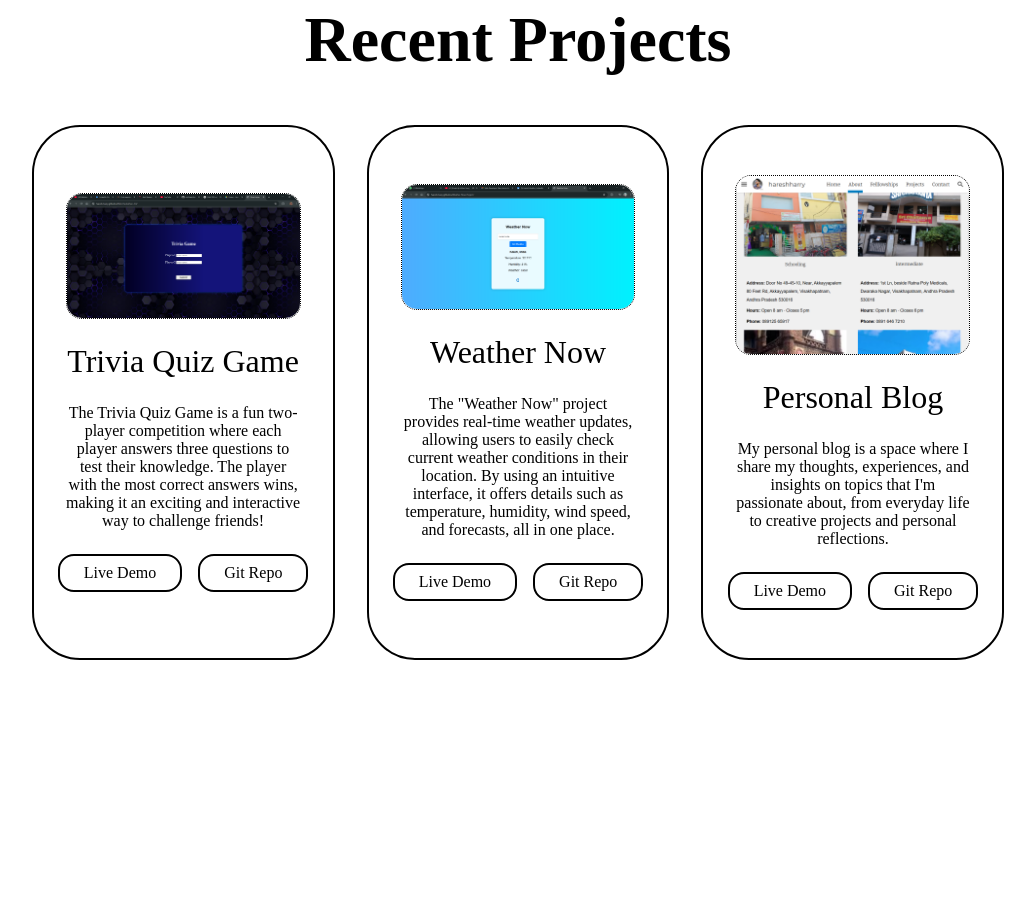
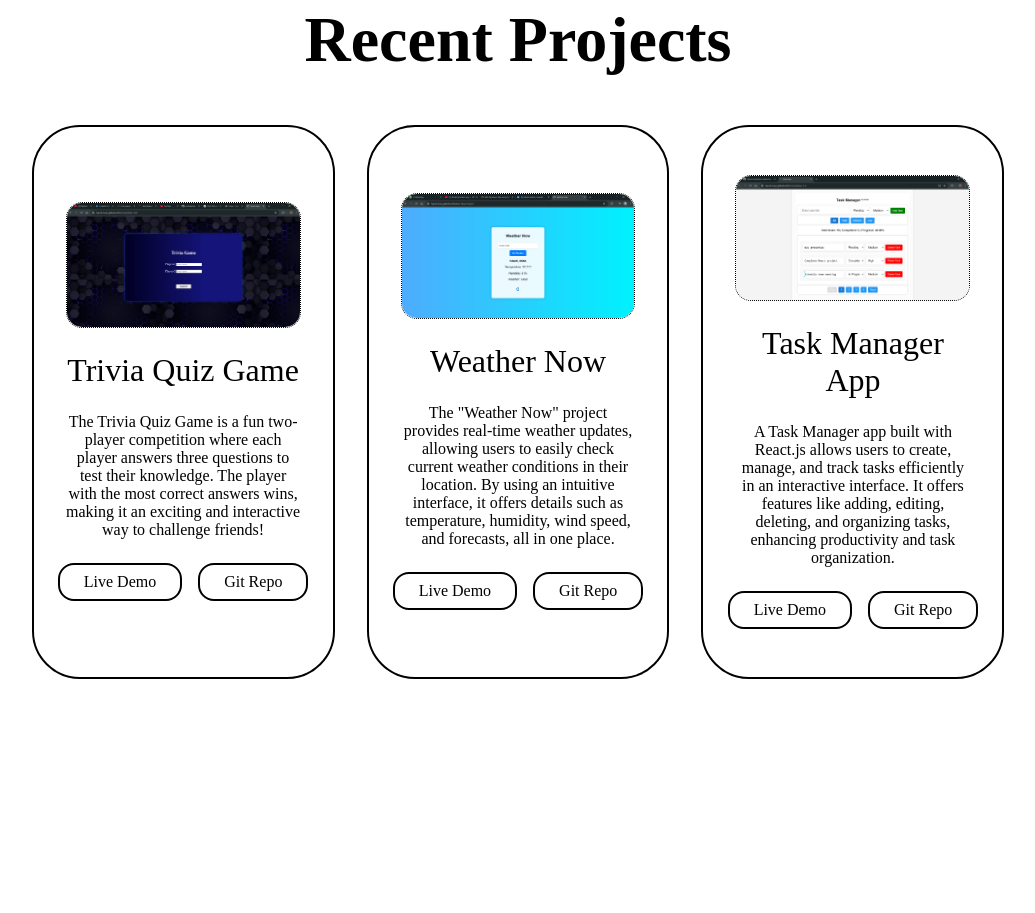
Before and after one commit to Haresh-harry/My-Personal-Portfolio, a plain HTML site: page index.html in a window 1280 px wide. Shown: the part 2375-3288 px from the top of the page, without its empty margins (122-1157 px from the left). Drawn offline with Linux system fonts and the light colour scheme.

Commit message:
Update index.html

```diff
--- a/index.html
+++ b/index.html
@@ -104,12 +104,12 @@
                 </div>
             </div>
             <div class="project-card">
-                <img src="project-3.png" alt="">
-                <h3>Personal Blog</h3>
-                <p>My personal blog is a space where I share my thoughts, experiences, and insights on topics that I'm passionate about, from everyday life to creative projects and personal reflections.</p>
+                <img src="project-3(n).png" alt="">
+                <h3>Task Manager App</h3>
+                <p>A Task Manager app built with React.js allows users to create, manage, and track tasks efficiently in an interactive interface. It offers features like adding, editing, deleting, and organizing tasks, enhancing productivity and task organization.</p>
                 <div class="btn-group">
-                    <div class="btn"><a href="https://sites.google.com/view/hareshharry?usp=sharing">Live Demo</a></div>
-                    <div class="btn" onclick="alert('Nothing Here..!')">Git Repo</div>
+                    <div class="btn"><a href="https://haresh-harry.github.io/Mini-Hackathon-3.1/">Live Demo</a></div>
+                    <div class="btn"><a href="https://github.com/Haresh-harry/Mini-Hackathon-3.1">Git Repo</a></div>
                 </div>
             </div>
         </div>
```
